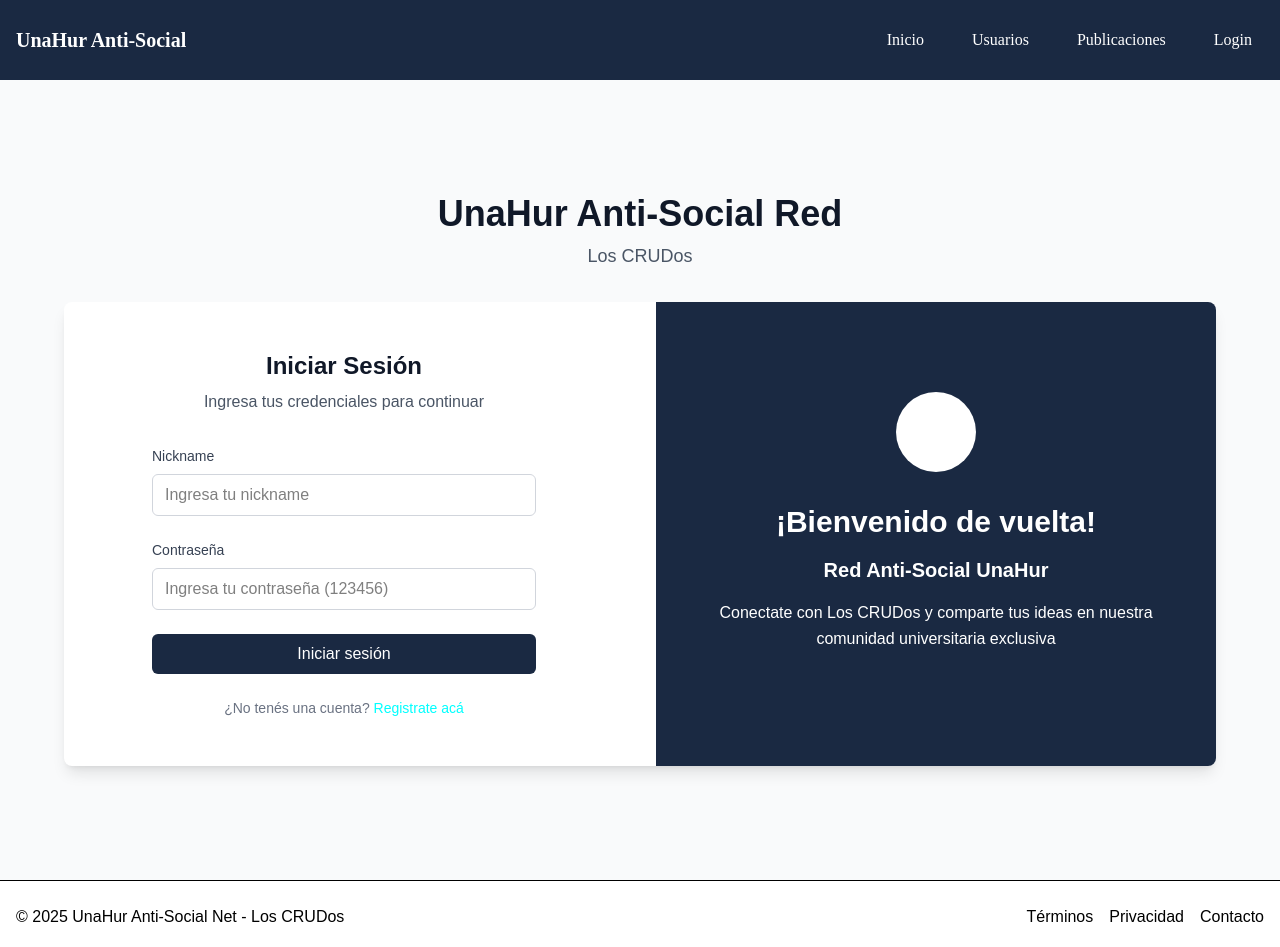
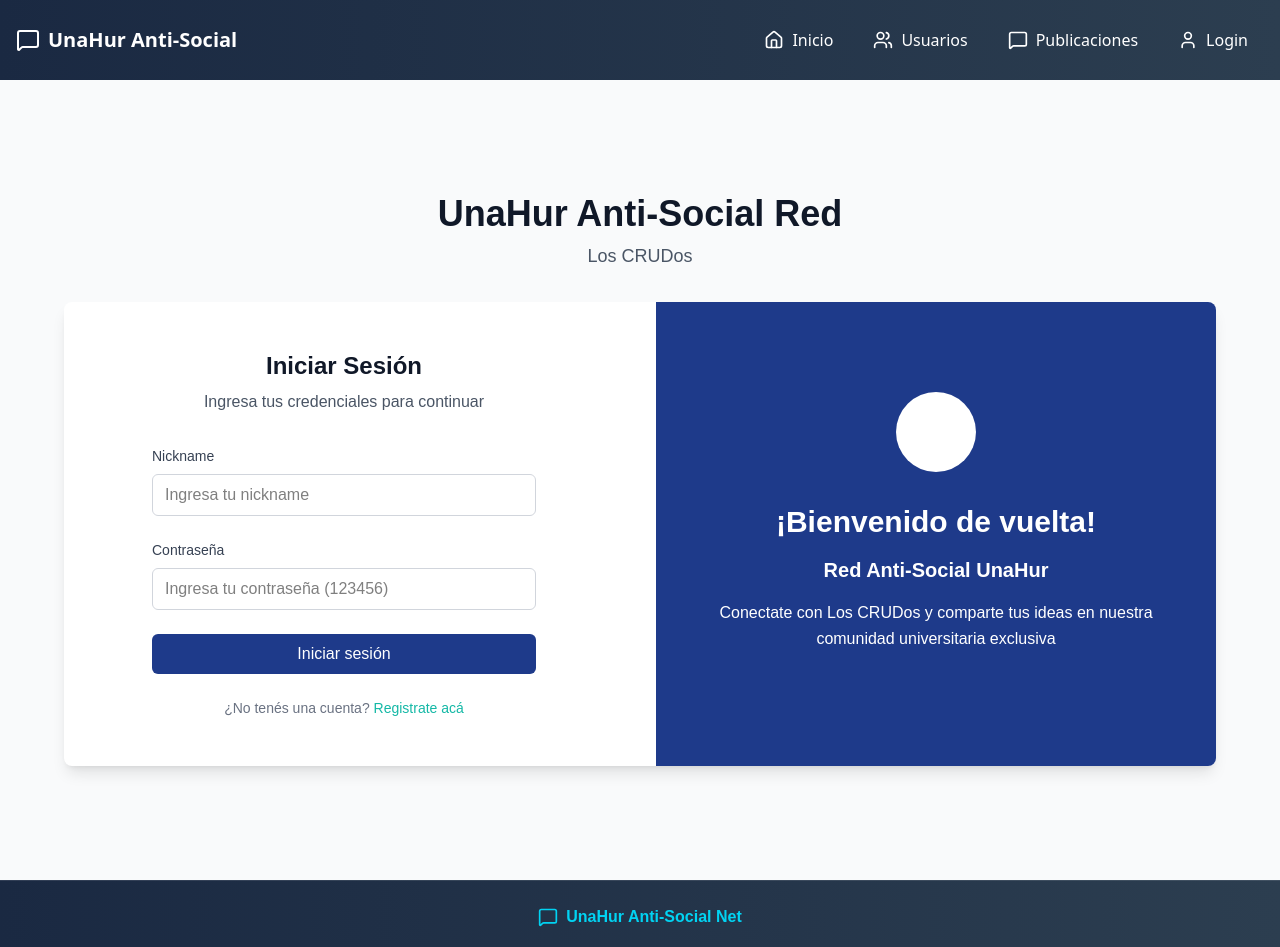
Before and after one commit to JulianAlvarez07/Unahur-antisocialred-front, a React (Vite) app: page /login in a window 1280 px wide. Shown: the top 947 px of the page. Built offline with nearby package versions, Linux system fonts and the light colour scheme.

Commit message:
se hicieron cambios de diseño

```diff
--- a/package.json
+++ b/package.json
@@ -11,6 +11,7 @@
   },
   "dependencies": {
     "@tailwindcss/vite": "^4.1.10",
+    "lucide-react": "^0.525.0",
     "react": "^19.1.0",
     "react-dom": "^19.1.0",
     "react-router-dom": "^7.6.2",
--- a/src/components/Footer.tsx
+++ b/src/components/Footer.tsx
@@ -1,21 +1,38 @@
+import { MessageSquare } from "lucide-react";
+
 const Footer = () => {
   return (
-    <footer className="mt-auto py-4 md:py-6 border-t border-text-accent bg-white">
+    <footer className="mt-auto py-6 bg-gradient-to-r from-[#1a2942] to-[#2c3e50] border-t border-white/10">
       <div className="container mx-auto px-4">
-        <div className="flex flex-col md:flex-row justify-between items-center space-y-2 md:space-y-0">
-          <p className="text-primary text-sm md:text-base text-center md:text-left">
-            &copy; 2025 UnaHur Anti-Social Net - Los CRUDos
-          </p>
-          <div className="flex flex-wrap gap-2 md:gap-4 justify-center md:justify-end">
-            <a href="#" className="text-primary hover:text-accent transition-colors text-sm md:text-base">
+        <div className="flex flex-col items-center space-y-4">
+          <div className="flex items-center gap-2 text-cyan-400">
+            <MessageSquare className="w-5 h-5" />
+            <span className="font-semibold">UnaHur Anti-Social Net</span>
+          </div>
+
+          <div className="flex flex-wrap gap-6 justify-center">
+            <a
+              href="#"
+              className="text-gray-300 hover:text-cyan-400 transition-all duration-300 text-sm"
+            >
               Términos
             </a>
-            <a href="#" className="text-primary hover:text-accent transition-colors text-sm md:text-base">
+            <a
+              href="#"
+              className="text-gray-300 hover:text-cyan-400 transition-all duration-300 text-sm"
+            >
               Privacidad
             </a>
-            <a href="#" className="text-primary hover:text-accent transition-colors text-sm md:text-base">
+            <a
+              href="#"
+              className="text-gray-300 hover:text-cyan-400 transition-all duration-300 text-sm"
+            >
               Contacto
             </a>
+          </div>
+
+          <div className="flex items-center gap-2 text-gray-400 text-sm">
+            <span>hecho por Los CRUDos &copy; 2025</span>
           </div>
         </div>
       </div>
--- a/src/components/Navbar.tsx
+++ b/src/components/Navbar.tsx
@@ -1,6 +1,7 @@
 import { Link } from "react-router-dom";
 import { useAuth } from "@/context/AuthProvider";
 import { useState } from "react";
+import { Home, Users, MessageSquare, User, Menu, X } from "lucide-react";
 
 const Navbar = () => {
   const auth = useAuth();
@@ -10,49 +11,57 @@ const Navbar = () => {
   console.log(usuario);
 
   return (
-    <nav className="bg-[#1a2942] shadow-lg font-navbar">
+    <nav className="bg-gradient-to-r from-[#1a2942] to-[#2c3e50] shadow-lg font-sans">
       <div className="container mx-auto px-4">
         <div className="flex items-center justify-between h-16 md:h-20">
           {/* Logo/Brand */}
           <div className="flex-shrink-0">
-            <Link to="/home" className="text-white text-lg md:text-xl font-bold hover:text-cyan-400 transition-colors">
-              UnaHur Anti-Social
+            <Link
+              to="/home"
+              className="flex items-center space-x-2 text-white text-lg md:text-xl font-bold hover:text-[#14b8a6] transition-colors duration-300"
+            >
+              <MessageSquare className="w-6 h-6" />
+              <span>UnaHur Anti-Social</span>
             </Link>
           </div>
 
           {/* Desktop Menu */}
           <div className="hidden md:block">
-            <ul className="flex space-x-4 lg:space-x-6">
+            <ul className="flex items-center space-x-1 lg:space-x-2">
               <li>
                 <Link
                   to="/home"
-                  className="text-white px-3 py-2 rounded-md text-sm lg:text-base hover:text-cyan-400 hover:bg-white hover:bg-opacity-10 transition-all duration-300"
+                  className="flex items-center space-x-2 text-white px-4 py-2 rounded-lg text-sm lg:text-base hover:text-[#14b8a6] hover:bg-white/10 transition-all duration-300"
                 >
-                  Inicio
+                  <Home className="w-5 h-5" />
+                  <span>Inicio</span>
                 </Link>
               </li>
               <li>
                 <Link
                   to="/usuarios"
-                  className="text-white px-3 py-2 rounded-md text-sm lg:text-base hover:text-cyan-400 hover:bg-white hover:bg-opacity-10 transition-all duration-300"
+                  className="flex items-center space-x-2 text-white px-4 py-2 rounded-lg text-sm lg:text-base hover:text-[#14b8a6] hover:bg-white/10 transition-all duration-300"
                 >
-                  Usuarios
+                  <Users className="w-5 h-5" />
+                  <span>Usuarios</span>
                 </Link>
               </li>
               <li>
                 <Link
                   to="/publicaciones"
-                  className="text-white px-3 py-2 rounded-md text-sm lg:text-base hover:text-cyan-400 hover:bg-white hover:bg-opacity-10 transition-all duration-300"
+                  className="flex items-center space-x-2 text-white px-4 py-2 rounded-lg text-sm lg:text-base hover:text-[#14b8a6] hover:bg-white/10 transition-all duration-300"
                 >
-                  Publicaciones
+                  <MessageSquare className="w-5 h-5" />
+                  <span>Publicaciones</span>
                 </Link>
               </li>
               <li>
                 <Link
                   to={usuario ? "/perfil" : "/login"}
-                  className="text-white px-3 py-2 rounded-md text-sm lg:text-base hover:text-cyan-400 hover:bg-white hover:bg-opacity-10 transition-all duration-300"
+                  className="flex items-center space-x-2 text-white px-4 py-2 rounded-lg text-sm lg:text-base hover:text-[#14b8a6] hover:bg-white/10 transition-all duration-300"
                 >
-                  {usuario?.nickName || "Login"}
+                  <User className="w-5 h-5" />
+                  <span>{usuario?.nickName || "Login"}</span>
                 </Link>
               </li>
             </ul>
@@ -62,15 +71,13 @@ const Navbar = () => {
           <div className="md:hidden">
             <button
               onClick={() => setIsMenuOpen(!isMenuOpen)}
-              className="text-white hover:text-cyan-400 focus:outline-none focus:text-cyan-400 transition-colors"
+              className="text-white p-2 rounded-lg hover:bg-white/10 hover:text-cyan-400 focus:outline-none focus:ring-2 focus:ring-cyan-400 focus:ring-opacity-50 transition-all duration-300"
             >
-              <svg className="h-6 w-6" fill="none" viewBox="0 0 24 24" stroke="currentColor">
-                {isMenuOpen ? (
-                  <path strokeLinecap="round" strokeLinejoin="round" strokeWidth={2} d="M6 18L18 6M6 6l12 12" />
-                ) : (
-                  <path strokeLinecap="round" strokeLinejoin="round" strokeWidth={2} d="M4 6h16M4 12h16M4 18h16" />
-                )}
-              </svg>
+              {isMenuOpen ? (
+                <X className="w-6 h-6" />
+              ) : (
+                <Menu className="w-6 h-6" />
+              )}
             </button>
           </div>
         </div>
@@ -78,34 +85,38 @@ const Navbar = () => {
         {/* Mobile Menu */}
         {isMenuOpen && (
           <div className="md:hidden">
-            <div className="px-2 pt-2 pb-3 space-y-1 bg-[#1a2942] border-t border-gray-600">
+            <div className="px-2 pt-2 pb-3 space-y-1 rounded-lg bg-[#1a2942]/95 backdrop-blur-sm border border-white/10">
               <Link
                 to="/home"
-                className="text-white block px-3 py-2 rounded-md text-base hover:text-cyan-400 hover:bg-white hover:bg-opacity-10 transition-all duration-300"
+                className="flex items-center space-x-3 text-white px-4 py-3 rounded-lg text-base hover:text-cyan-400 hover:bg-white/10 transition-all duration-300"
                 onClick={() => setIsMenuOpen(false)}
               >
-                Inicio
+                <Home className="w-5 h-5" />
+                <span>Inicio</span>
               </Link>
               <Link
                 to="/usuarios"
-                className="text-white block px-3 py-2 rounded-md text-base hover:text-cyan-400 hover:bg-white hover:bg-opacity-10 transition-all duration-300"
+                className="flex items-center space-x-3 text-white px-4 py-3 rounded-lg text-base hover:text-cyan-400 hover:bg-white/10 transition-all duration-300"
                 onClick={() => setIsMenuOpen(false)}
               >
-                Usuarios
+                <Users className="w-5 h-5" />
+                <span>Usuarios</span>
               </Link>
               <Link
                 to="/publicaciones"
-                className="text-white block px-3 py-2 rounded-md text-base hover:text-cyan-400 hover:bg-white hover:bg-opacity-10 transition-all duration-300"
+                className="flex items-center space-x-3 text-white px-4 py-3 rounded-lg text-base hover:text-cyan-400 hover:bg-white/10 transition-all duration-300"
                 onClick={() => setIsMenuOpen(false)}
               >
-                Publicaciones
+                <MessageSquare className="w-5 h-5" />
+                <span>Publicaciones</span>
               </Link>
               <Link
                 to={usuario ? "/perfil" : "/login"}
-                className="text-white block px-3 py-2 rounded-md text-base hover:text-cyan-400 hover:bg-white hover:bg-opacity-10 transition-all duration-300"
+                className="flex items-center space-x-3 text-white px-4 py-3 rounded-lg text-base hover:text-cyan-400 hover:bg-white/10 transition-all duration-300"
                 onClick={() => setIsMenuOpen(false)}
               >
-                {usuario?.nickName || "Login"}
+                <User className="w-5 h-5" />
+                <span>{usuario?.nickName || "Login"}</span>
               </Link>
             </div>
           </div>
--- a/src/index.css
+++ b/src/index.css
@@ -1,21 +1,16 @@
 @import "tailwindcss";
 @import url("https://fonts.googleapis.com/css2?family=Poppins:ital,wght@0,100;0,200;0,300;0,400;0,500;0,600;0,700;0,800;0,900;1,100;1,200;1,300;1,400;1,500;1,600;1,700;1,800;1,900&display=swap");
-@import url("https://fonts.googleapis.com/css2?family=Cal+Sans&display=swap");
 
-@import url("https://fonts.googleapis.com/css2?family=Edu+NSW+ACT+Hand+Pre:wght@400..700&display=swap");
 :root {
   font-family: "Poppins", sans-serif;
   background-color: var(--color-background);
   color: var(--color-text-primary);
 
   --color-background: #ffffff;
-  --color-background-secondary: #1a2942;
+  --color-background-secondary: #1e3a8a;
   --color-text-primary: #000000;
-  --color-text-secondary: #00ffff;
+  --color-text-secondary: #14b8a6;
   --color-text-accent: #4d0397;
-
-  --font-titulo: "Cal Sans", sans-serif;
-  --font-edu-nsw-act-hand-pre: "Edu NSW ACT Hand Pre", cursive;
 }
 
 body {
@@ -44,12 +39,3 @@ body {
 .text-accent {
   color: var(--color-text-accent);
 }
-
-.font-titulo {
-  font-family: var(--font-titulo);
-  font-weight: 500;
-}
-
-.font-navbar {
-  font-family: var(--font-edu-nsw-act-hand-pre);
-}
--- a/src/pages/Home.tsx
+++ b/src/pages/Home.tsx
@@ -46,10 +46,13 @@ const Home = () => {
         console.log("Tags cargados:", tagsData);
         setTags(tagsData);
       }
-
     } catch (error) {
       console.error("Error detallado:", error);
-      setError(`Error al cargar los datos: ${error instanceof Error ? error.message : 'Error desconocido'}`);
+      setError(
+        `Error al cargar los datos: ${
+          error instanceof Error ? error.message : "Error desconocido"
+        }`
+      );
     } finally {
       setLoading(false);
     }
@@ -68,22 +71,21 @@ const Home = () => {
             <p className="text-sm md:text-base lg:text-lg opacity-90">
               {usuario
                 ? `Hola ${usuario.nickName}, ¿qué estás pensando hoy?`
-                : "La red social donde menos social, más auténtico. Conectate con Los CRUDos."
-              }
+                : "La red social donde menos social, más auténtico. Conectate con Los CRUDos."}
             </p>
           </div>
 
           {/* Crear nueva publicación - Solo si está logueado */}
           {usuario && (
             <div className="bg-white rounded-lg shadow-md border border-gray-200 p-4 md:p-6">
-              <div className="flex flex-col sm:flex-row sm:items-center space-y-3 sm:space-y-0 sm:space-x-3 mb-4">
+              <div className="flex flex-col sm:flex-row sm:items-center space-y-3 sm:space-y-0 sm:space-x-3 mb-4 gap-2">
                 <div className="w-12 h-12 bg-secondary rounded-full flex items-center justify-center mx-auto sm:mx-0">
                   <span className="text-white font-bold text-lg">
                     {usuario.nickName.charAt(0).toUpperCase()}
                   </span>
                 </div>
                 <div className="text-center sm:text-left">
-                  <h2 className="text-lg md:text-xl font-semibold text-gray-800">
+                  <h2 className="text-lg md:text-xl font-semibold">
                     ¿Qué estás pensando, {usuario.nickName}?
                   </h2>
                   <p className="text-sm text-gray-500">
@@ -100,15 +102,26 @@ const Home = () => {
             <div className="bg-white rounded-lg shadow-md border border-gray-200 p-6 md:p-8 text-center">
               <div className="max-w-md mx-auto">
                 <div className="w-12 h-12 md:w-16 md:h-16 bg-secondary rounded-full flex items-center justify-center mx-auto mb-4">
-                  <svg className="w-6 h-6 md:w-8 md:h-8 text-white" fill="none" stroke="currentColor" viewBox="0 0 24 24">
-                    <path strokeLinecap="round" strokeLinejoin="round" strokeWidth={2} d="M12 6v6m0 0v6m0-6h6m-6 0H6" />
+                  <svg
+                    className="w-6 h-6 md:w-8 md:h-8 text-white"
+                    fill="none"
+                    stroke="currentColor"
+                    viewBox="0 0 24 24"
+                  >
+                    <path
+                      strokeLinecap="round"
+                      strokeLinejoin="round"
+                      strokeWidth={2}
+                      d="M12 6v6m0 0v6m0-6h6m-6 0H6"
+                    />
                   </svg>
                 </div>
                 <h3 className="text-lg md:text-xl font-bold text-gray-800 mb-2">
                   ¡Únete a la conversación!
                 </h3>
                 <p className="text-sm md:text-base text-gray-600 mb-4">
-                  Inicia sesión para crear publicaciones y conectar con otros CRUDos
+                  Inicia sesión para crear publicaciones y conectar con otros
+                  CRUDos
                 </p>
                 <Link
                   to="/"
@@ -122,7 +135,9 @@ const Home = () => {
 
           {/* Feed de publicaciones */}
           <div className="space-y-4 md:space-y-6">
-            <h2 className="text-xl md:text-2xl font-bold text-gray-800">Publicaciones recientes</h2>
+            <h2 className="text-xl md:text-2xl font-bold text-gray-800">
+              Publicaciones recientes
+            </h2>
 
             {loading && (
               <div className="text-center py-8">
@@ -141,9 +156,9 @@ const Home = () => {
                 {/* Todas las publicaciones */}
                 {posts.map((post) => {
                   // Convertir comentarios al formato esperado por PostCard
-                  const adaptedComments = post.comment.map(comment => ({
+                  const adaptedComments = post.comment.map((comment) => ({
                     userId: comment.userIdComment,
-                    contenido: comment.comentario
+                    contenido: comment.comentario,
                   }));
 
                   return (
@@ -161,8 +176,12 @@ const Home = () => {
                     <div className="w-16 h-16 bg-gray-200 rounded-full flex items-center justify-center mx-auto mb-4">
                       <span className="text-2xl">📝</span>
                     </div>
-                    <p className="text-gray-500 text-lg">No hay publicaciones disponibles</p>
-                    <p className="text-gray-400 text-sm">¡Sé el primero en publicar algo!</p>
+                    <p className="text-gray-500 text-lg">
+                      No hay publicaciones disponibles
+                    </p>
+                    <p className="text-gray-400 text-sm">
+                      ¡Sé el primero en publicar algo!
+                    </p>
                   </div>
                 )}
               </>
@@ -175,7 +194,9 @@ const Home = () => {
           {/* Tendencias */}
           <div className="bg-secondary rounded-lg shadow-md">
             <div className="p-3 md:p-4 border-b border-blue-600">
-              <h2 className="text-lg md:text-xl font-bold text-white">🔥 Tendencias</h2>
+              <h2 className="text-lg md:text-xl font-bold text-white">
+                🔥 Tendencias
+              </h2>
             </div>
             <div className="p-3 md:p-4 space-y-2 md:space-y-3">
               {loading ? (
@@ -184,8 +205,13 @@ const Home = () => {
                 </div>
               ) : tags.length > 0 ? (
                 tags.map((tag) => (
-                  <div key={tag.id} className="flex justify-between items-center py-2 hover:bg-blue-600 hover:bg-opacity-20 rounded px-2 transition-colors">
-                    <span className="text-white font-medium text-sm md:text-base">#{tag.nombreEtiqueta}</span>
+                  <div
+                    key={tag.id}
+                    className="flex justify-between items-center py-2 hover:bg-blue-600 hover:bg-opacity-20 rounded px-2 transition-colors"
+                  >
+                    <span className="text-white font-medium text-sm md:text-base">
+                      #{tag.nombreEtiqueta}
+                    </span>
                     <span className="text-xs text-gray-200 bg-white bg-opacity-20 px-2 py-1 rounded-full">
                       Tag
                     </span>
@@ -202,26 +228,47 @@ const Home = () => {
           {/* Estadísticas */}
           <div className="bg-white rounded-lg shadow-md border border-gray-200">
             <div className="p-3 md:p-4 border-b border-gray-200">
-              <h2 className="text-lg md:text-xl font-bold text-gray-800">📊 CRUDos Stats</h2>
+              <h2 className="text-lg md:text-xl font-bold text-gray-800">
+                📊 CRUDos Stats
+              </h2>
             </div>
             <div className="p-3 md:p-4 space-y-3 md:space-y-4">
               <div className="flex justify-between items-center">
-                <span className="text-gray-600 text-sm md:text-base">👥 Miembros registrados</span>
-                <span className="font-bold text-secondary">{loading ? "..." : users.length}</span>
-              </div>
-              <div className="flex justify-between items-center">
-                <span className="text-gray-600 text-sm md:text-base">📝 Publicaciones</span>
-                <span className="font-bold text-secondary">{loading ? "..." : posts.length}</span>
-              </div>
-              <div className="flex justify-between items-center">
-                <span className="text-gray-600 text-sm md:text-base">💬 Comentarios</span>
+                <span className="text-gray-600 text-sm md:text-base">
+                  👥 Miembros registrados
+                </span>
                 <span className="font-bold text-secondary">
-                  {loading ? "..." : posts.reduce((total, post) => total + (post.comment?.length || 0), 0)}
+                  {loading ? "..." : users.length}
                 </span>
               </div>
               <div className="flex justify-between items-center">
-                <span className="text-gray-600 text-sm md:text-base">🏷️ Tags disponibles</span>
-                <span className="font-bold text-secondary">{loading ? "..." : tags.length}</span>
+                <span className="text-gray-600 text-sm md:text-base">
+                  📝 Publicaciones
+                </span>
+                <span className="font-bold text-secondary">
+                  {loading ? "..." : posts.length}
+                </span>
+              </div>
+              <div className="flex justify-between items-center">
+                <span className="text-gray-600 text-sm md:text-base">
+                  💬 Comentarios
+                </span>
+                <span className="font-bold text-secondary">
+                  {loading
+                    ? "..."
+                    : posts.reduce(
+                        (total, post) => total + (post.comment?.length || 0),
+                        0
+                      )}
+                </span>
+              </div>
+              <div className="flex justify-between items-center">
+                <span className="text-gray-600 text-sm md:text-base">
+                  🏷️ Tags disponibles
+                </span>
+                <span className="font-bold text-secondary">
+                  {loading ? "..." : tags.length}
+                </span>
               </div>
             </div>
           </div>
@@ -229,7 +276,9 @@ const Home = () => {
           {/* Datos curiosos */}
           <div className="bg-gradient-to-br from-gray-50 to-gray-100 rounded-lg shadow-md border border-gray-200">
             <div className="p-3 md:p-4 border-b border-gray-200">
-              <h2 className="text-lg md:text-xl font-bold text-gray-800">💡 ¿Sabías que...?</h2>
+              <h2 className="text-lg md:text-xl font-bold text-gray-800">
+                💡 ¿Sabías que...?
+              </h2>
             </div>
             <div className="p-3 md:p-4 space-y-3 md:space-y-4 text-sm">
               <div className="bg-white p-2 md:p-3 rounded-lg border-l-4 border-secondary">
@@ -237,12 +286,18 @@ const Home = () => {
                 <p className="text-gray-600">Create, Read, Update, Delete</p>
               </div>
               <div className="bg-white p-2 md:p-3 rounded-lg border-l-4 border-green-500">
-                <p className="font-medium text-gray-800">React fue creado por:</p>
+                <p className="font-medium text-gray-800">
+                  React fue creado por:
+                </p>
                 <p className="text-gray-600">Facebook (Meta) en 2013</p>
               </div>
               <div className="bg-white p-2 md:p-3 rounded-lg border-l-4 border-purple-500">
-                <p className="font-medium text-gray-800">Somos "Anti-Social" porque:</p>
-                <p className="text-gray-600">Valoramos calidad sobre cantidad</p>
+                <p className="font-medium text-gray-800">
+                  Somos "Anti-Social" porque:
+                </p>
+                <p className="text-gray-600">
+                  Valoramos calidad sobre cantidad
+                </p>
               </div>
             </div>
           </div>
@@ -254,7 +309,9 @@ const Home = () => {
                 <div className="w-10 h-10 md:w-12 md:h-12 bg-white bg-opacity-20 rounded-full flex items-center justify-center mx-auto mb-3">
                   <span className="text-xl md:text-2xl">🚀</span>
                 </div>
-                <h3 className="font-bold mb-2 text-sm md:text-base">¿Listo para unirte?</h3>
+                <h3 className="font-bold mb-2 text-sm md:text-base">
+                  ¿Listo para unirte?
+                </h3>
                 <p className="text-xs md:text-sm opacity-90 mb-4">
                   Regístrate y forma parte de Los CRUDos
                 </p>
--- a/src/types/interfaces.ts
+++ b/src/types/interfaces.ts
@@ -50,4 +50,5 @@ export interface CommentForComponent {
 
 export interface UserForComponent {
   nickName: string;
+  nombre: string;
 }
```
Also changed, not shown: src/components/PostForm.tsx (+17 -16 lines), src/pages/Perfil.tsx (+69 -19 lines), src/App.css (added), src/components/Post.tsx (deleted), 1 other file (tests, documents, lock files or other folders).
